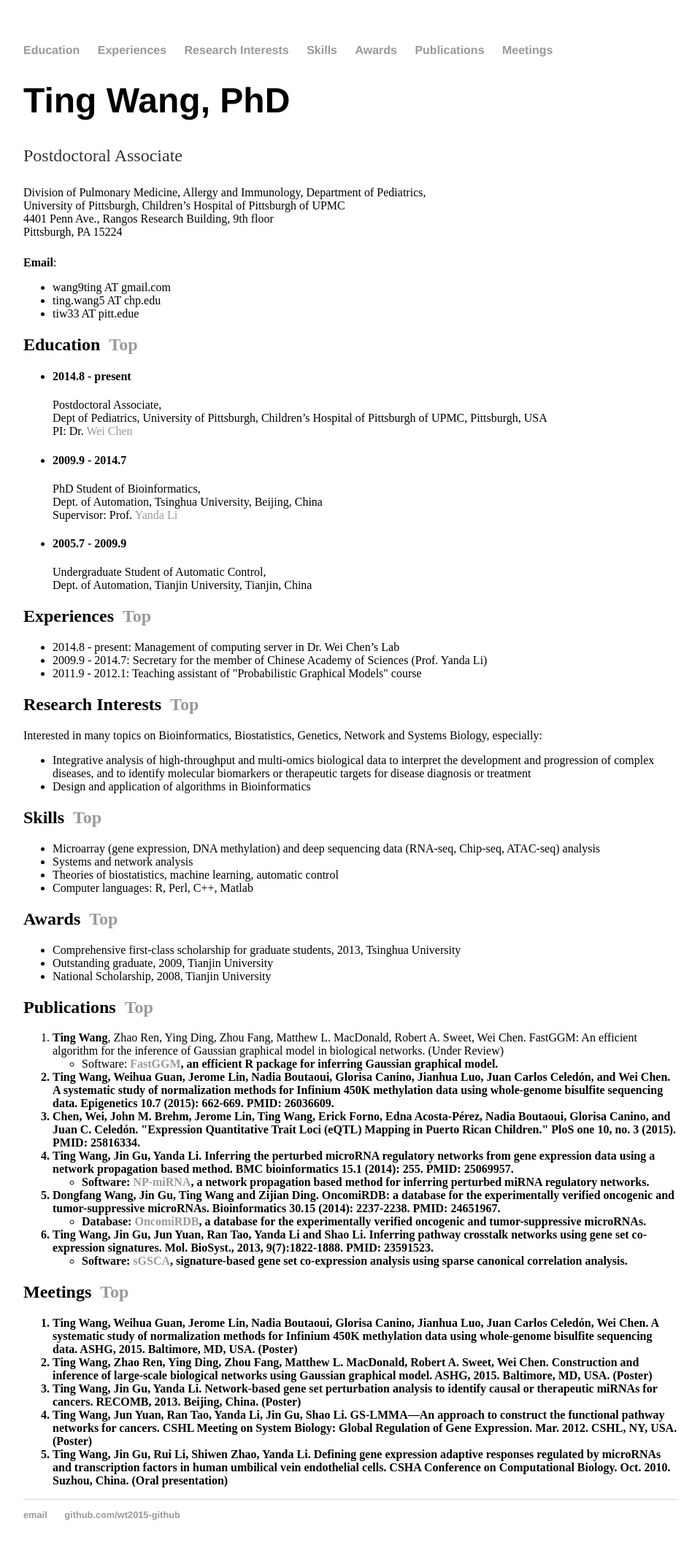
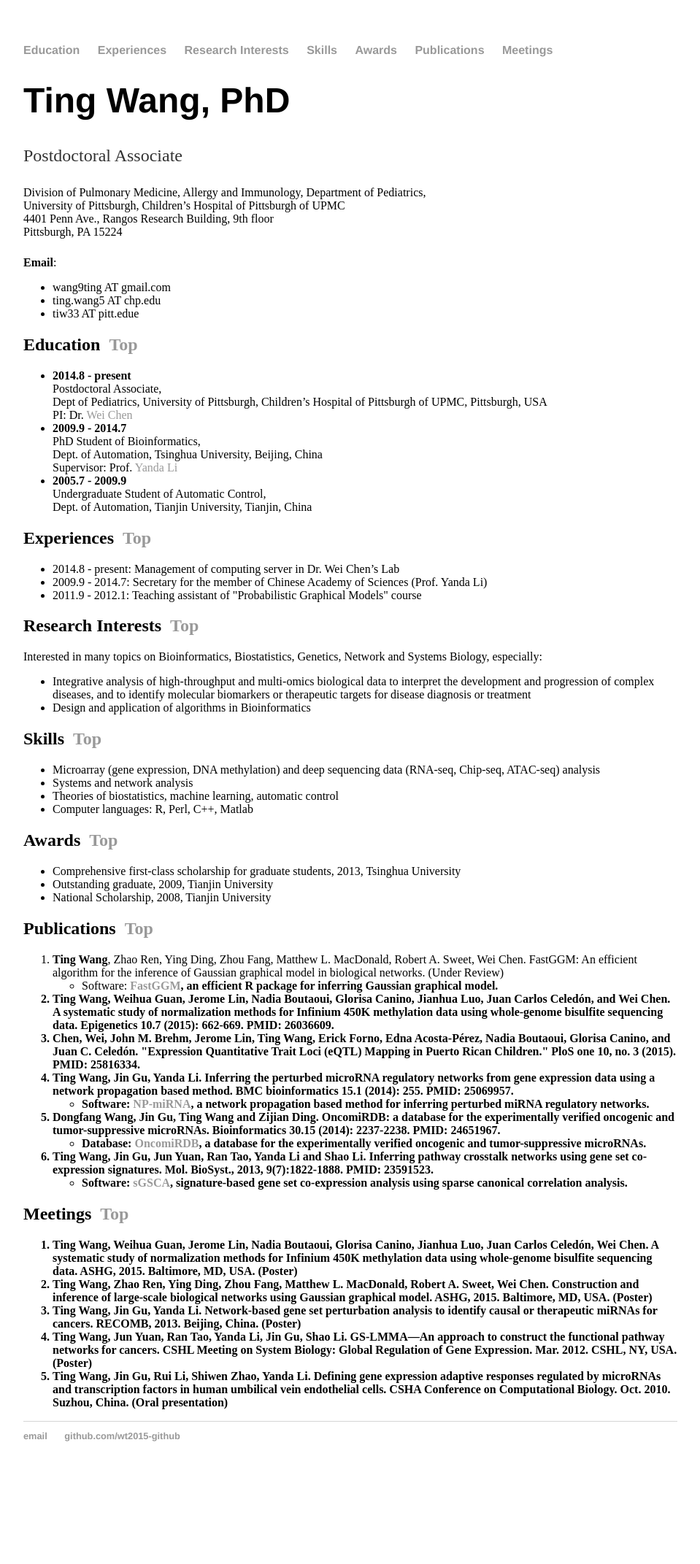
Before and after one commit to wt2015-github/wt2015-github.github.io, a Jekyll site: the page built from index.html, in a window 1280 px wide. Shown: the whole page at 73% size, without its empty margins (160-1119 px from the left). Built offline with Jekyll 4.4.1, drawn with Linux system fonts in a browser that asks for light colours; after the commit the page ends 2035 px from its top, so only the background shows below that.

```diff
--- a/index.html
+++ b/index.html
@@ -24,15 +24,15 @@ title: Ting Wang, PhD
 		<a name="education"></a>
 		<h2>Education&nbsp;&nbsp;<a href="#top" >Top</a></h2>
 		<ul>
-			<li><h4>2014.8 - present</h4>
+			<li><strong>2014.8 - present</strong><br/>
 			Postdoctoral Associate,<br/>
 			Dept of Pediatrics, University of Pittsburgh, Children’s Hospital of Pittsburgh of UPMC, Pittsburgh, USA<br>
 			PI: Dr. <font color="blue"><a href="http://www.pitt.edu/~wec47/">Wei Chen</a></font></li>
-			<li><h4>2009.9 - 2014.7</h4>
+			<li><strong>2009.9 - 2014.7</strong><br/>
 			PhD Student of Bioinformatics,<br/>
 			Dept. of Automation, Tsinghua University, Beijing, China<br/>
         	        Supervisor: Prof. <font color="blue"><a href="http://www.au.tsinghua.edu.cn/publish/auen/1713/2011/20110506104703309986645/20110506104703309986645_.html">Yanda Li</a></font></li>
-			<li><h4>2005.7 - 2009.9</h4>
+			<li><strong>2005.7 - 2009.9</strong><br/>
 			Undergraduate Student of Automatic Control,<br/>
 			Dept. of Automation, Tianjin University, Tianjin, China</li>
 		</ul>
```
